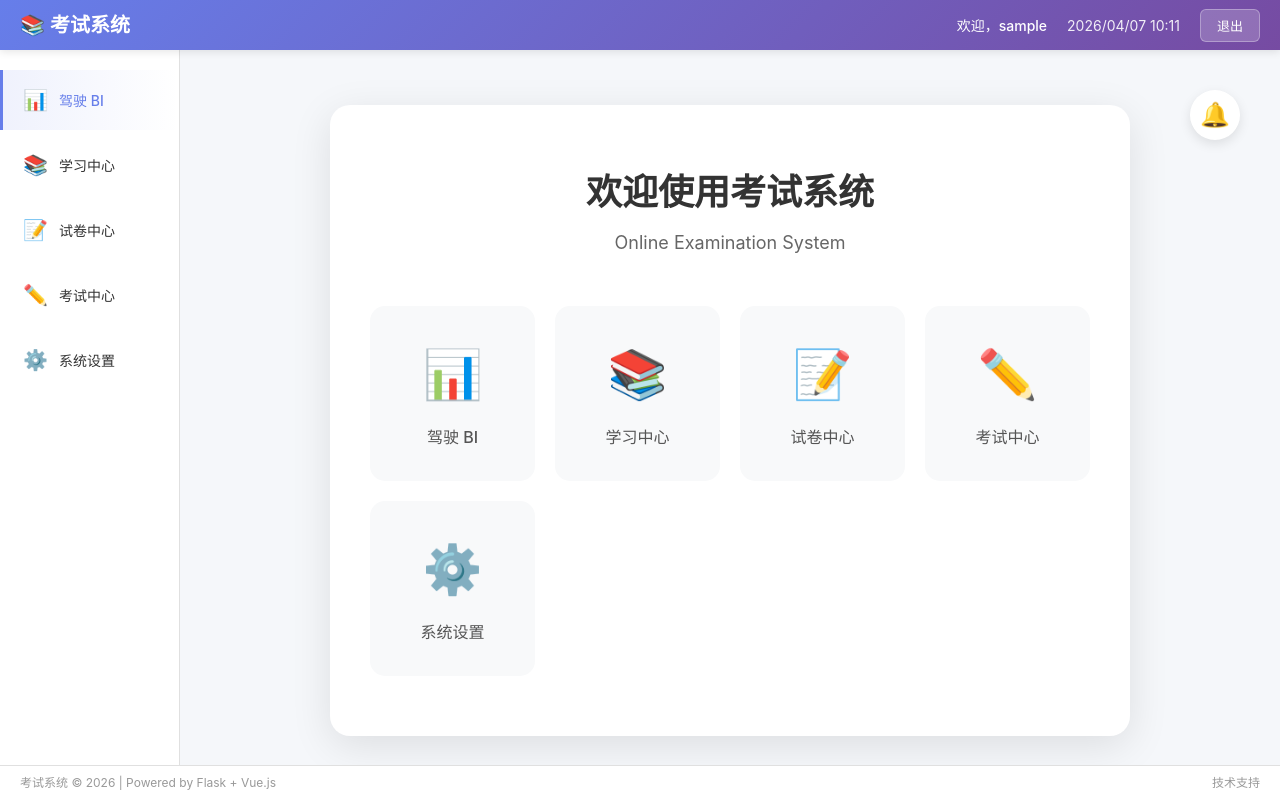
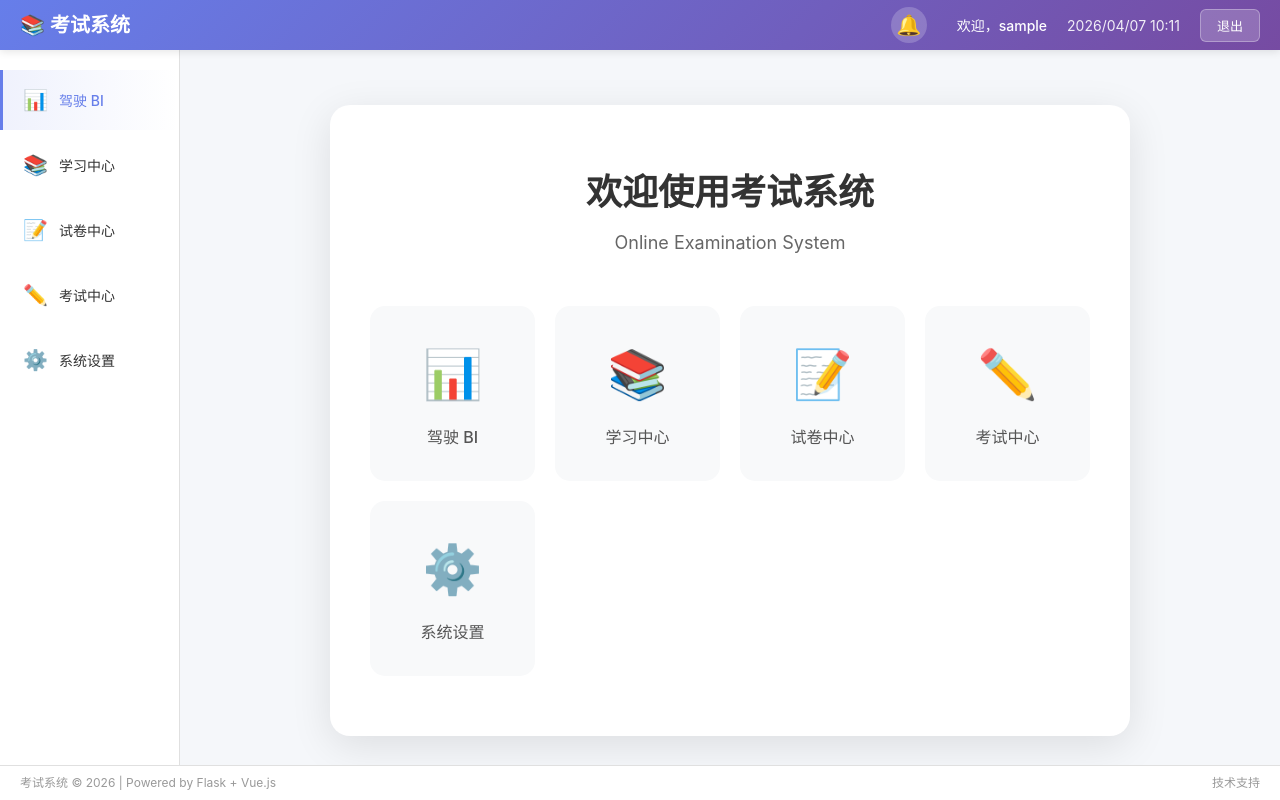
Before and after one commit to 645057072/ai_softomanger, a Vue app in the folder frontend/: page /home in a window 1280 px wide. Built offline with nearby package versions, Linux system fonts and the light colour scheme; no server answers; sample sign-in values are in the browser's storage.

Commit message:
Auto deploy: 2026-04-08 22:40:56

```diff
--- a/frontend/src/components/Layout.vue
+++ b/frontend/src/components/Layout.vue
@@ -13,6 +13,14 @@
       <div class="header-content">
         <div class="logo">📚 考试系统</div>
         <div class="header-info">
+          <!-- 消息预警图标 -->
+          <div class="message-notification" @click="goToMessageCenter">
+            <el-badge :value="unreadCount" :hidden="unreadCount === 0" class="notification-badge">
+              <div class="message-icon">
+                <span>🔔</span>
+              </div>
+            </el-badge>
+          </div>
           <span class="welcome">欢迎，{{ currentUser }}</span>
           <span class="current-date">{{ currentDate }}</span>
           <button class="btn-logout" @click="handleLogout">退出</button>
@@ -96,7 +104,8 @@ export default {
   data() {
     return {
       currentMenu: 'bi',
-      currentDate: ''
+      currentDate: '',
+      unreadCount: 0
     }
   },
   computed: {
@@ -108,6 +117,8 @@ export default {
   mounted() {
     this.updateDate()
     setInterval(this.updateDate, 60000) // 每分钟更新一次
+    this.fetchUnreadCount()
+    setInterval(this.fetchUnreadCount, 30000) // 每 30 秒更新一次未读数
 
     // 根据路由设置当前菜单
     this.setMenuFromRoute()
@@ -161,6 +172,28 @@ export default {
         this.$message.success('已退出系统')
         this.$router.push('/login')
       }).catch(() => {})
+    },
+
+    // 获取未读消息数量
+    async fetchUnreadCount() {
+      try {
+        const response = await fetch('/api/user-management/pending?per_page=1', {
+          headers: {
+            'Authorization': `Bearer ${localStorage.getItem('access_token')}`
+          }
+        })
+        const result = await response.json()
+        if (result.code === 200) {
+          this.unreadCount = result.data.total || 0
+        }
+      } catch (error) {
+        console.error('获取未读消息数失败', error)
+      }
+    },
+
+    // 跳转到消息中心
+    goToMessageCenter() {
+      this.$router.push('/admin/user-approval')
     }
   }
 }
@@ -208,6 +241,33 @@ export default {
   gap: 20px;
   color: white;
   font-size: 14px;
+}
+
+/* 消息预警图标 */
+.message-notification {
+  cursor: pointer;
+  margin-right: 10px;
+}
+
+.notification-badge {
+  display: inline-block;
+}
+
+.message-icon {
+  width: 36px;
+  height: 36px;
+  background: rgba(255, 255, 255, 0.2);
+  border-radius: 50%;
+  display: flex;
+  align-items: center;
+  justify-content: center;
+  transition: all 0.3s;
+  font-size: 20px;
+}
+
+.message-icon:hover {
+  background: rgba(255, 255, 255, 0.3);
+  transform: scale(1.1);
 }
 
 .welcome {
--- a/frontend/src/views/Home.vue
+++ b/frontend/src/views/Home.vue
@@ -1,14 +1,5 @@
 <template>
   <div class="home-container">
-    <!-- 右上角消息预警图标 -->
-    <div class="message-notification" @click="goToMessageCenter">
-      <el-badge :value="unreadCount" :hidden="unreadCount === 0" class="notification-badge">
-        <div class="message-icon">
-          <span>🔔</span>
-        </div>
-      </el-badge>
-    </div>
-
     <div class="welcome-card">
       <h1>欢迎使用考试系统</h1>
       <p class="subtitle">Online Examination System</p>
@@ -75,34 +66,11 @@
 
 <script>
 import { ref, onMounted } from 'vue'
-import { useRouter } from 'vue-router'
 
 export default {
   name: 'Home',
   setup() {
-    const router = useRouter()
     const organizationInfo = ref(null)
-    const unreadCount = ref(0)
-
-    const fetchUnreadCount = async () => {
-      try {
-        const response = await fetch('/api/user-management/pending?per_page=1', {
-          headers: {
-            'Authorization': `Bearer ${localStorage.getItem('access_token')}`
-          }
-        })
-        const result = await response.json()
-        if (result.code === 200) {
-          unreadCount.value = result.data.total || 0
-        }
-      } catch (error) {
-        console.error('获取未读消息数失败', error)
-      }
-    }
-
-    const goToMessageCenter = () => {
-      router.push('/admin/user-approval')
-    }
 
     const fetchOrganization = async () => {
       try {
@@ -123,13 +91,10 @@ export default {
     onMounted(() => {
       console.log('Home component mounted')
       fetchOrganization()
-      fetchUnreadCount()
     })
 
     return {
-      organizationInfo,
-      unreadCount,
-      goToMessageCenter
+      organizationInfo
     }
   }
 }
@@ -144,37 +109,6 @@ export default {
   min-height: calc(100vh - 100px);
   padding: 20px;
   gap: 30px;
-  position: relative;
-}
-
-.message-notification {
-  position: absolute;
-  top: 20px;
-  right: 20px;
-  cursor: pointer;
-  z-index: 100;
-}
-
-.notification-badge {
-  display: inline-block;
-}
-
-.message-icon {
-  width: 50px;
-  height: 50px;
-  background: white;
-  border-radius: 50%;
-  display: flex;
-  align-items: center;
-  justify-content: center;
-  box-shadow: 0 4px 12px rgba(0, 0, 0, 0.1);
-  transition: all 0.3s;
-  font-size: 24px;
-}
-
-.message-icon:hover {
-  transform: scale(1.1);
-  box-shadow: 0 6px 16px rgba(0, 0, 0, 0.15);
 }
 
 .welcome-card {
```
Also changed, not shown: 1 other file (tests, documents, lock files or other folders).
